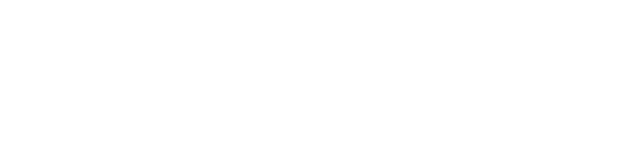
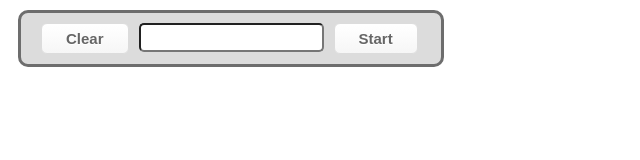
Before and after one commit to norle/sketchup, a plain HTML site: page index.html in a window 1280 px wide. Shown: the whole page, without its empty margins (0-640 px from the left). Drawn offline with Linux system fonts and the light colour scheme.

Commit message:
button design and viewport size

```diff
--- a/index.html
+++ b/index.html
@@ -1,11 +1,18 @@
 <!DOCTYPE html>
 <html>
 <head>
+
+<meta name="viewport" content="width=device-width, initial-scale=1.0">
+
     <link rel="stylesheet" href="styles.css">
 
 </head>
 <div class='header'>
-
+    <button onclick='clearCanvas()' class='myButton'>Clear</button>
+    <form name='grid'>
+        <input class="input" type='text' name='ngrid'>
+    </form>
+    <button onclick='start()' class='myButton'>Start</button>
 </div>
 <div class="canvas">
 
--- a/script.js
+++ b/script.js
@@ -1,5 +1,7 @@
 let canvas = document.querySelector('.canvas');
-let n=200;
+let n
+
+function createGrid(){
 for(let i=0;i<n*n;i++){
     let pixel = document.createElement('div')
     canvas.appendChild(pixel);
@@ -8,9 +10,30 @@ for(let i=0;i<n*n;i++){
     pixel.style.width = `${100/n}%`
 
 }
-let pixels = document.querySelectorAll('.pixel');
-pixels.forEach(px => {px.addEventListener('mouseover', function(e){
-px.classList.add('touched')
-})
+}
+function setListeners(){
+    let pixels = document.querySelectorAll('.pixel');
+    pixels.forEach(px => {px.addEventListener('mouseover', function(e){
+    px.classList.add('touched')
+    })
+    });
+    }
 
-});
+function clearCanvas(){
+    let clear = document.querySelectorAll('.touched')
+    clear.forEach(cl => cl.classList.remove('touched'));
+
+}
+function deleteGrid(){
+    let del = document.querySelectorAll('.pixel');
+    del.forEach(dl => dl.remove())
+}
+function start(){
+deleteGrid();
+n = document.forms["grid"]["ngrid"].value;
+console.log(n)
+createGrid();
+setListeners();
+
+
+}
--- a/styles.css
+++ b/styles.css
@@ -1,7 +1,24 @@
+html{
+height: 100vh;
+}
+body{
+    height: 100%
+}
+.header{
+    display: flex;
+    justify-content: start;
+    width: 400px;
+    border-style: solid;
+    padding: 10px;
+    border-radius: 10px;
+    margin: 10px;
+    border-color:rgb(109, 109, 109);
+    background-color: #dcdcdc;
+}
 .canvas{
     display:flex;
     width:100%;
-    height: 500px;
+    height:100%;
     flex-wrap: wrap;
 }
 .pixel{
@@ -13,3 +30,35 @@
 .touched{
     background-color:black;
 }
+.myButton {
+	box-shadow:inset 0px 1px 0px 0px #ffffff;
+	background:linear-gradient(to bottom, #ffffff 5%, #f6f6f6 100%);
+	background-color:#ffffff;
+	border-radius:6px;
+	border:1px solid #dcdcdc;
+	display:inline-block;
+	cursor:pointer;
+	color:#666666;
+	font-family:Arial;
+	font-size:15px;
+	font-weight:bold;
+	padding:6px 24px;
+	text-decoration:none;
+    text-shadow:0px 1px 0px #ffffff;
+    margin-left: 10px;
+
+}
+.myButton:hover {
+	background:linear-gradient(to bottom, #f6f6f6 5%, #ffffff 100%);
+	background-color:#f6f6f6;
+}
+.myButton:active {
+	position:relative;
+	top:1px;
+}
+.input{
+    margin-left:10px;
+    border-radius:5px;
+    height: 23px;
+    box-shadow:inset 0px 1px 0px 0px #ffffff;
+}
```
